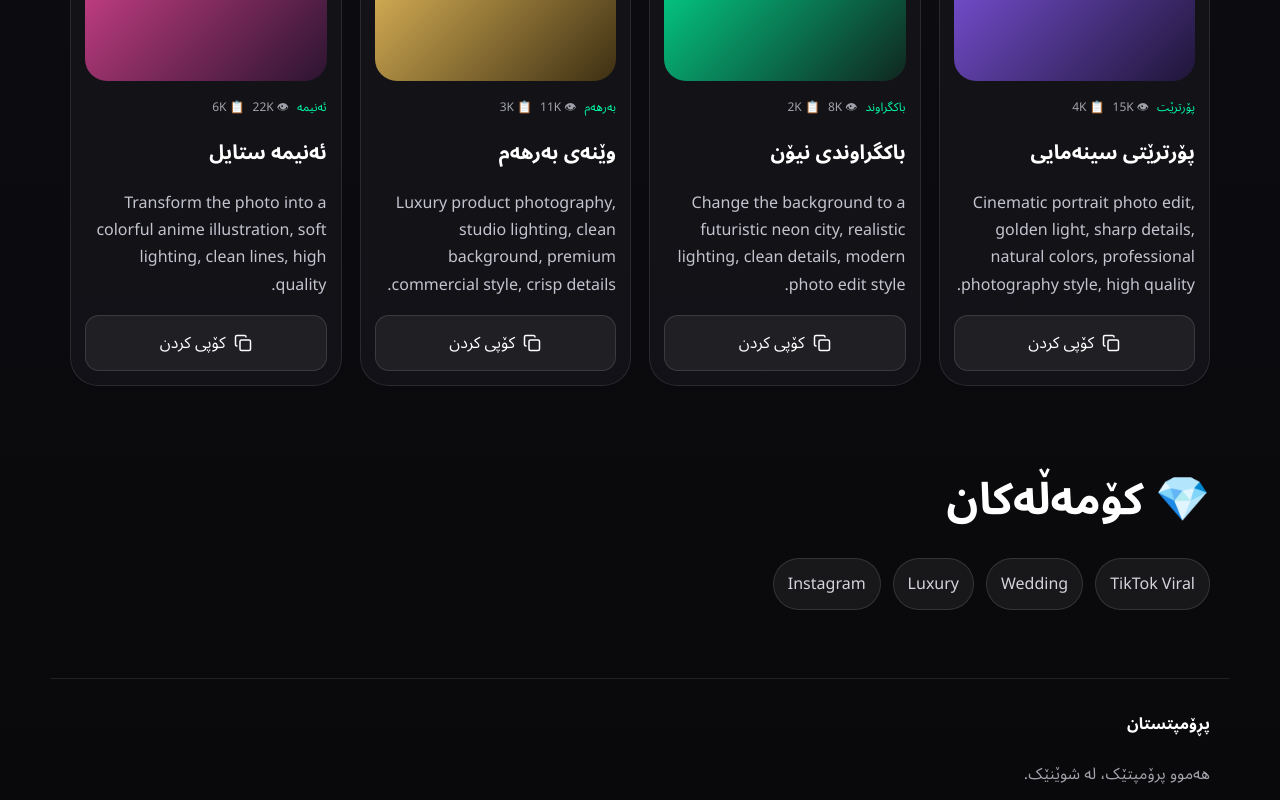
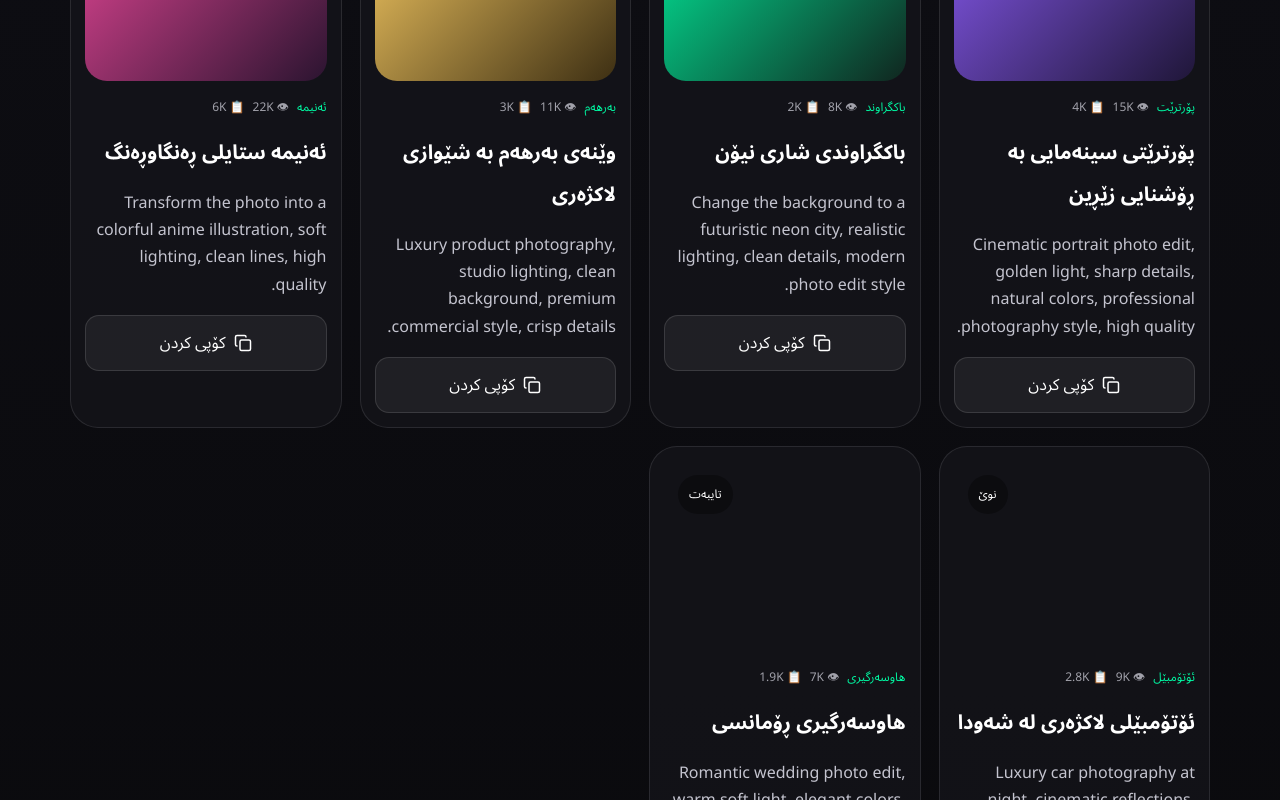
Before and after one commit to hama210/promptstan, a React (Vite) app: page / in a window 1280 px wide. Shown: the part 1940-2740 px from the top of the page. Built offline with nearby package versions, Linux system fonts and the light colour scheme.

Commit message:
Improve starter content for v1.1

```diff
--- a/src/data/site.js
+++ b/src/data/site.js
@@ -1,54 +1,92 @@
 export const categories = [
-  { name: 'پۆرترێت', icon: '📸', slug: 'portrait' },
-  { name: 'سینەمایی', icon: '🎬', slug: 'cinematic' },
-  { name: 'جوانکاری', icon: '✨', slug: 'beauty' },
-  { name: 'باکگراوند', icon: '🖼️', slug: 'background' },
-  { name: 'ئۆتۆمبێل', icon: '🚗', slug: 'cars' },
-  { name: 'بەرهەم', icon: '🛍️', slug: 'product' },
-  { name: 'هاوسەرگیری', icon: '💍', slug: 'wedding' },
-  { name: 'ئەنیمە', icon: '🎨', slug: 'anime' }
+  { name: 'پۆرترێت', icon: '📸', slug: 'portrait', count: 128 },
+  { name: 'سینەمایی', icon: '🎬', slug: 'cinematic', count: 96 },
+  { name: 'جوانکاری', icon: '✨', slug: 'beauty', count: 84 },
+  { name: 'باکگراوند', icon: '🖼️', slug: 'background', count: 76 },
+  { name: 'ئۆتۆمبێل', icon: '🚗', slug: 'cars', count: 52 },
+  { name: 'بەرهەم', icon: '🛍️', slug: 'product', count: 64 },
+  { name: 'هاوسەرگیری', icon: '💍', slug: 'wedding', count: 45 },
+  { name: 'ئەنیمە', icon: '🎨', slug: 'anime', count: 72 }
 ];
 
 export const promptItems = [
   {
     id: 1,
-    title: 'پۆرترێتی سینەمایی',
+    title: 'پۆرترێتی سینەمایی بە ڕۆشنایی زێڕین',
     category: 'پۆرترێت',
     badge: 'بەناوبانگ',
     views: '15K',
     copies: '4K',
+    rating: '4.9',
+    imageTitle: 'Golden Portrait',
     text: 'Cinematic portrait photo edit, golden light, sharp details, natural colors, professional photography style, high quality.',
-    gradient: 'purple'
+    gradient: 'purple',
+    tags: ['پۆرترێت', 'سینەمایی', '4K']
   },
   {
     id: 2,
-    title: 'باکگراوندی نیۆن',
+    title: 'باکگراوندی شاری نیۆن',
     category: 'باکگراوند',
     badge: 'نوێ',
     views: '8K',
     copies: '2K',
+    rating: '4.8',
+    imageTitle: 'Neon City',
     text: 'Change the background to a futuristic neon city, realistic lighting, clean details, modern photo edit style.',
-    gradient: 'green'
+    gradient: 'green',
+    tags: ['باکگراوند', 'نیۆن', 'شار']
   },
   {
     id: 3,
-    title: 'وێنەی بەرهەم',
+    title: 'وێنەی بەرهەم بە شێوازی لاکژەری',
     category: 'بەرهەم',
     badge: 'هەڵبژاردە',
     views: '11K',
     copies: '3K',
+    rating: '4.9',
+    imageTitle: 'Luxury Product',
     text: 'Luxury product photography, studio lighting, clean background, premium commercial style, crisp details.',
-    gradient: 'gold'
+    gradient: 'gold',
+    tags: ['بەرهەم', 'لاکژەری', 'ستۆدیۆ']
   },
   {
     id: 4,
-    title: 'ئەنیمە ستایل',
+    title: 'ئەنیمە ستایلی ڕەنگاوڕەنگ',
     category: 'ئەنیمە',
     badge: 'ترێند',
     views: '22K',
     copies: '6K',
+    rating: '4.7',
+    imageTitle: 'Anime Style',
     text: 'Transform the photo into a colorful anime illustration, soft lighting, clean lines, high quality.',
-    gradient: 'pink'
+    gradient: 'pink',
+    tags: ['ئەنیمە', 'هونەری', 'ڕەنگاوڕەنگ']
+  },
+  {
+    id: 5,
+    title: 'ئۆتۆمبێلی لاکژەری لە شەودا',
+    category: 'ئۆتۆمبێل',
+    badge: 'نوێ',
+    views: '9K',
+    copies: '2.8K',
+    rating: '4.8',
+    imageTitle: 'Luxury Car',
+    text: 'Luxury car photography at night, cinematic reflections, neon street lights, sharp details, premium advertising look.',
+    gradient: 'blue',
+    tags: ['ئۆتۆمبێل', 'لاکژەری', 'شەو']
+  },
+  {
+    id: 6,
+    title: 'هاوسەرگیری ڕۆمانسی',
+    category: 'هاوسەرگیری',
+    badge: 'تایبەت',
+    views: '7K',
+    copies: '1.9K',
+    rating: '4.8',
+    imageTitle: 'Wedding Mood',
+    text: 'Romantic wedding photo edit, warm soft light, elegant colors, cinematic atmosphere, natural skin tones.',
+    gradient: 'rose',
+    tags: ['هاوسەرگیری', 'ڕۆمانسی', 'سینەمایی']
   }
 ];
 
```
